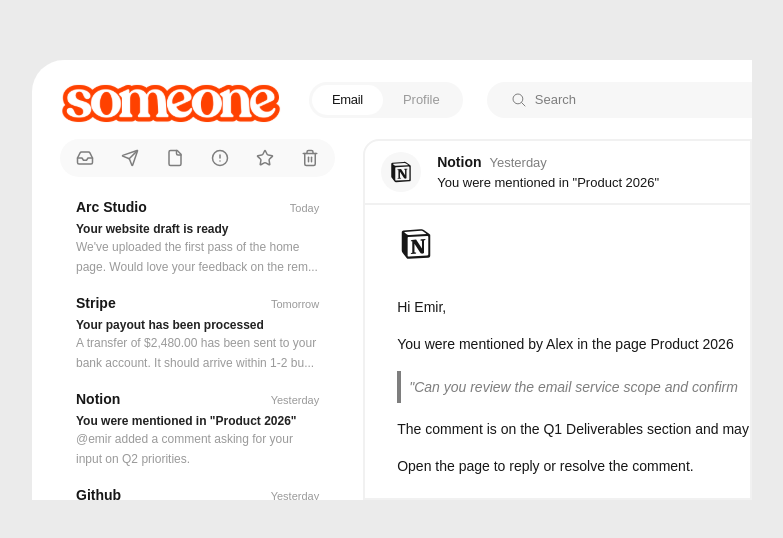
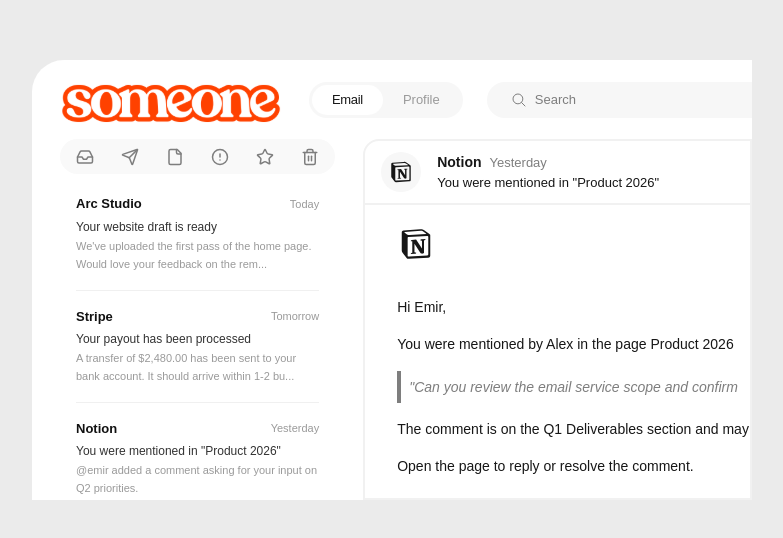
Before and after one commit to 2201monesh/design-component, a Next.js app: page / in a window 1280 px wide. Shown: the part 120-658 px from the top of the page, without its empty margins (248-1031 px from the left). Built offline with nearby package versions, Linux system fonts and the light colour scheme.

Commit message:
changes for alignment for email product design component

```diff
--- a/components/EmailProductDesign.tsx
+++ b/components/EmailProductDesign.tsx
@@ -72,13 +72,13 @@
 
 const TextTemplate = ({heading, date, subHeading, para}) => {
   return(
-    <div className='flex flex-col mb-4'>
-      <div className='flex items-center justify-between'>
-        <p className='text-[14px] font-semibold mb-0.5'>{heading}</p>
+    <div className='flex flex-col pb-4 mb-4 border-b border-[#f0f0f0] last:border-b-0 last:mb-0 last:pb-0'>
+      <div className='flex items-center justify-between mb-1'>
+        <p className='text-[13px] font-semibold text-[#111]'>{heading}</p>
         <p className='text-[11px] text-[#9a9a9a]'>{date}</p>
       </div>
-      <p className='text-[12px] font-semibold text-[#222]'>{subHeading}</p>
-      <p className='text-[12px] text-[#9a9a9a] leading-relaxed'>{para}</p>
+      <p className='text-[12px] font-medium text-[#333] mb-0.5'>{subHeading}</p>
+      <p className='text-[11px] text-[#9a9a9a] leading-relaxed'>{para}</p>
     </div>
   )
 }
```
